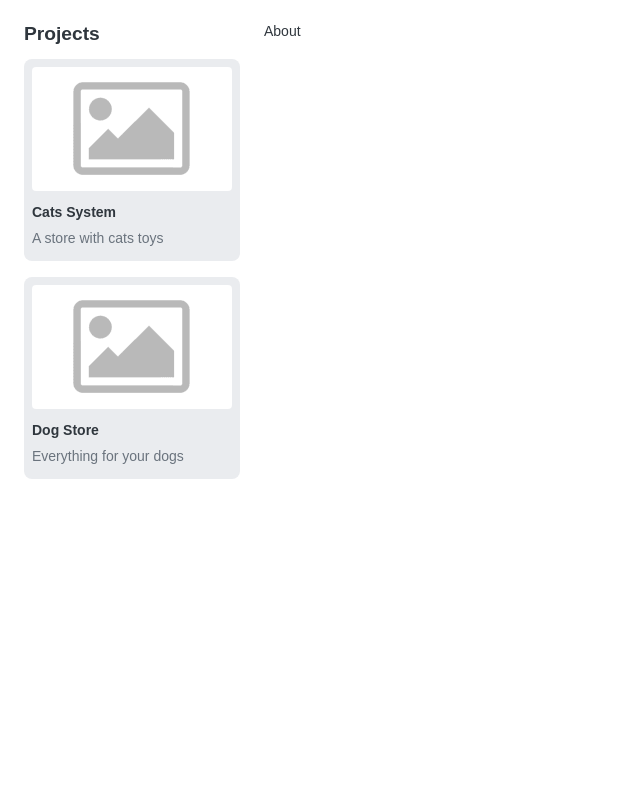
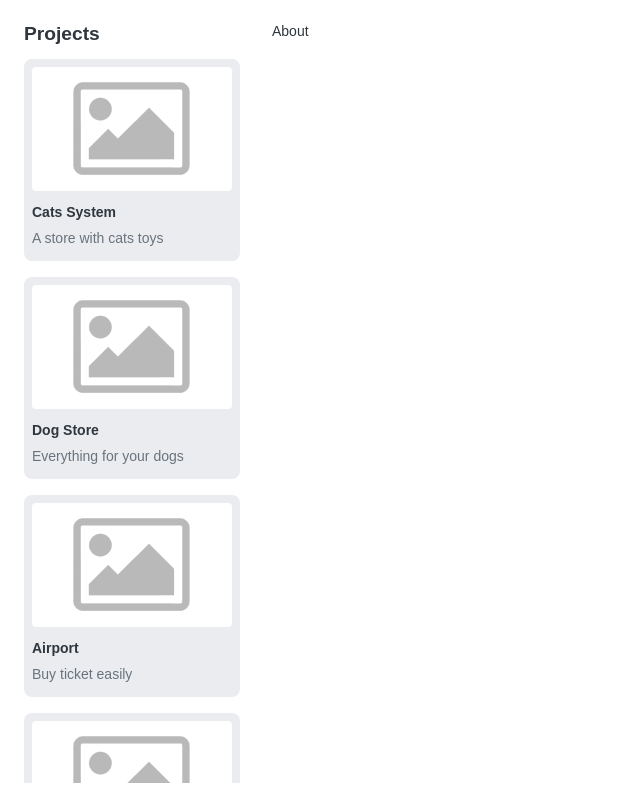
Before and after one commit to Bercuteli/design-portfolio, a React (Create React App) app: page /about in a window 1280 px wide. Shown: the whole page, without its empty margins (0-640 px from the left). Built offline with nearby package versions, Linux system fonts and the light colour scheme.

Commit message:
Added scrollbars

```diff
--- a/package.json
+++ b/package.json
@@ -31,6 +31,7 @@
     "@testing-library/user-event": "^7.1.2",
     "@types/jest": "^24.0.0",
     "@types/node": "^12.0.0",
+    "@types/overlayscrollbars": "^1.12.0",
     "@types/react": "^16.9.0",
     "@types/react-dom": "^16.9.0",
     "@types/react-router-dom": "^5.1.6",
--- /dev/null
+++ b/src/components/ImageView/ImageView.style.ts
@@ -0,0 +1,14 @@
+import styled from 'styled-components';
+
+export const Wrapper = styled.div`
+  display: flex;
+  justify-content: center;
+  align-items: center;
+  width: 100%;
+  height: 100%;
+
+  img {
+    width: auto;
+    height: calc(100vh - 200px);
+  }
+`;
--- a/src/components/ImageView/ImageView.tsx
+++ b/src/components/ImageView/ImageView.tsx
@@ -1,4 +1,5 @@
 import React, { FC } from 'react';
+import { Wrapper } from './ImageView.style';
 
 interface Props {
   src: string;
@@ -7,7 +8,9 @@ interface Props {
 const ImageView: FC<Props> = ({ src }) => {
 
   return (
-    <img src={src} alt="Preview" />
+    <Wrapper>
+      <img src={src} alt="Preview" />
+    </Wrapper>
   );
 };
 
--- a/src/containers/Preview/Preview.style.ts
+++ b/src/containers/Preview/Preview.style.ts
@@ -4,8 +4,8 @@ export const Wrapper = styled.div`
   display: flex;
   align-items: center;
   justify-content: center;
-  margin: 32px 32px 128px 32px;
-  min-height: calc(100vh - 300px);
+  margin: 16px 32px 50px 32px;
+  min-height: calc(100vh - 200px);
   border: 16px solid var(--color-border-monitor);
   border-radius: .5em;
   position: relative;
--- a/src/containers/ProjectsList/ProjectsList.style.ts
+++ b/src/containers/ProjectsList/ProjectsList.style.ts
@@ -7,6 +7,12 @@ export const Wrapper = styled.div`
   h3 {
     font-weight: bold;
     font-size: 1.2rem;
+  }
+
+  .list {
+    max-height: calc(100vh - 60px);
+    overflow-y: auto;
+    padding-right: 8px;
   }
 
   .item {
--- a/src/containers/ProjectsList/ProjectsList.tsx
+++ b/src/containers/ProjectsList/ProjectsList.tsx
@@ -13,6 +13,7 @@ const ProjectsList = () => {
   return (
     <Wrapper>
       <h3>Projects</h3>
+      <div className="list">
         {projects.map(project => {
           const { id, name, description, preview } = project;
           const className = clsx('item', {
@@ -31,6 +32,7 @@ const ProjectsList = () => {
             </NavLink>
           )
         })}
+      </div>
     </Wrapper>
   );
 };
--- a/src/enums/projects.ts
+++ b/src/enums/projects.ts
@@ -1,4 +1,6 @@
 export enum Projects {
   catsSystem = 'cats-system',
   dogStore = 'dog-store',
+  airport = 'airport',
+  starShip = 'star-ship',
 };
--- a/src/globalStyles.ts
+++ b/src/globalStyles.ts
@@ -10,10 +10,12 @@ export const GlobalStyle = createGlobalStyle`
     --color-bg-primary: #fff;
     --color-bg-secondary: #eaecef;
     --color-bg-accent: #c8e1ff;
+    --color-bg-dark: #333333;
+    --color-bg-gray: #7c7c7c;
 
     --color-border-primary: #e1e4e8;
-    --color-border-monitor: #333;
-    --color-border-stand: #222;
+    --color-border-monitor: #333333;
+    --color-border-stand: #222222;
 
     --color-text-primary: #2f363d;
     --color-text-secondary: #6a737d;
@@ -27,6 +29,20 @@ export const GlobalStyle = createGlobalStyle`
     font-size: 14px;
     color: var(--color-text-primary);
     padding: 24px;
+    overflow: hidden;
+  }
+
+  ::-webkit-scrollbar {
+    width: 6px;
+  }
+
+  ::-webkit-scrollbar-track {
+    //box-shadow: inset 0 0 6px rgba(0, 0, 0, 0.3);
+  }
+
+  ::-webkit-scrollbar-thumb {
+    background-color: var(--color-bg-gray);
+    border-radius: 4px;
   }
 
   a {
--- a/src/pages/Project/Project.style.ts
+++ b/src/pages/Project/Project.style.ts
@@ -3,4 +3,9 @@ import styled from 'styled-components';
 export const Wrapper = styled.div`
   display: block;
   flex-grow: 1;
+
+  .content {
+    max-height: calc(100vh - 100px);
+    overflow-y: auto;
+  }
 `;
--- a/src/pages/Project/Project.tsx
+++ b/src/pages/Project/Project.tsx
@@ -9,7 +9,9 @@ const Project = () => {
   return (
     <Wrapper>
       <ViewTabs />
-      <Preview />
+      <div className="content">
+        <Preview />
+      </div>
     </Wrapper>
   );
 };
--- a/src/projects/projects.ts
+++ b/src/projects/projects.ts
@@ -7,6 +7,7 @@ import CatsSystemDesign from './catsSystem/design.jpg';
 import CatsSystemHTML from './catsSystem/html';
 
 // dog-store
+import EmptyTemplate from '../images/empty-template-1440-900.png';
 import DogStoreDesign from './dogStore/design.jpg';
 import DogStoreHTML from './dogStore/html';
 
@@ -23,8 +24,24 @@ export const projects: Array<Project> = [
     id: Projects.dogStore,
     name: 'Dog Store',
     description: 'Everything for your dogs',
-    sketch: '',
+    sketch: EmptyTemplate,
     design: DogStoreDesign,
     html: DogStoreHTML,
   },
+  {
+    id: Projects.airport,
+    name: 'Airport',
+    description: 'Buy ticket easily',
+    sketch: '',
+    design: '',
+    html: DogStoreHTML,
+  },
+  {
+    id: Projects.starShip,
+    name: 'Star Ship',
+    description: 'Go to the Moon',
+    sketch: '',
+    design: '',
+    html: DogStoreHTML,
+  },
 ];
```
Also changed, not shown: src/images/empty-template-1440-900.png (added), 1 other file (tests, documents, lock files or other folders). Lines whose indentation alone changed are shown as unchanged.
